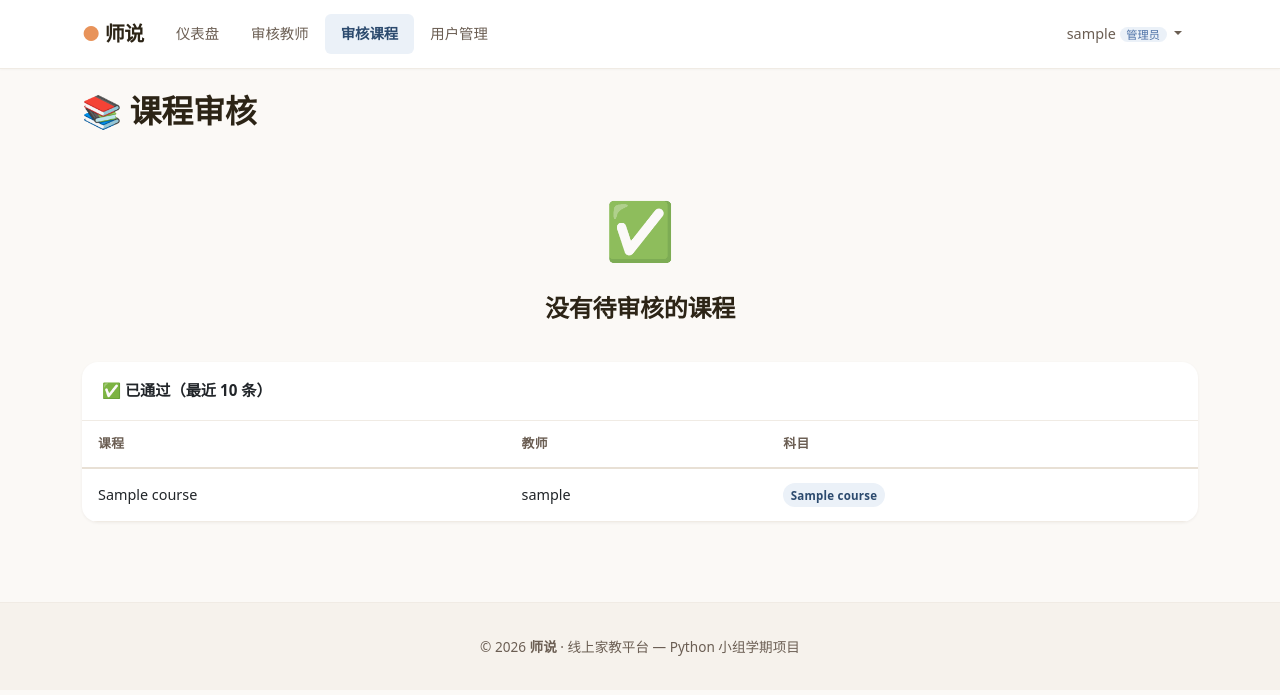
After one commit to Wall615/online-tutor, a Flask app: page /admin/approve-courses in a window 1280 px wide. The commit adds this page. Shown: the top 695 px of the page. Run offline with Flask 3, Linux system fonts and the light colour scheme; a user stored in the database is signed in; tables that the repository leaves empty hold one stand-in row (values such as "Sample post").

Commit message:
新功能：管理员删除用户 + 用户注销 + 课程审核机制

```diff
--- a/online_tutor/admin/routes.py
+++ b/online_tutor/admin/routes.py
@@ -1,4 +1,4 @@
-from flask import Blueprint, render_template, redirect, url_for, flash
+from flask import Blueprint, render_template, redirect, url_for, flash, current_app
 from flask_login import login_required, current_user
 from functools import wraps
 from datetime import datetime
@@ -99,3 +99,49 @@ def user_list():
     """List all users"""
     users = User.query.order_by(User.created_at.desc()).all()
     return render_template('user_list.html', users=users)
+
+
+@admin_bp.route('/delete-user/<int:user_id>')
+@admin_required
+def delete_user(user_id):
+    """Admin deletes a user"""
+    if user_id == current_user.id:
+        flash('不能删除自己的账号。', 'danger')
+        return redirect(url_for('admin.user_list'))
+
+    user = db.session.get(User, user_id)
+    if not user:
+        flash('用户不存在。', 'danger')
+        return redirect(url_for('admin.user_list'))
+
+    username = user.username
+    db.session.delete(user)
+    db.session.commit()
+    current_app.logger.info(f'Admin deleted user: {username} (id={user_id})')
+    flash(f'已删除用户 {username}。', 'success')
+    return redirect(url_for('admin.user_list'))
+
+
+@admin_bp.route('/approve-courses')
+@admin_required
+def approve_courses():
+    """List courses pending approval"""
+    pending = Course.query.filter_by(approved=False).order_by(Course.created_at.desc()).all()
+    approved = Course.query.filter_by(approved=True).order_by(Course.created_at.desc()).limit(10).all()
+    return render_template('approve_courses.html', pending=pending, approved=approved)
+
+
+@admin_bp.route('/approve-course/<int:course_id>')
+@admin_required
+def approve_course(course_id):
+    """Approve a course"""
+    course = db.session.get(Course, course_id)
+    if not course:
+        flash('课程不存在。', 'danger')
+        return redirect(url_for('admin.approve_courses'))
+
+    course.approved = True
+    db.session.commit()
+    current_app.logger.info(f'Admin approved course: {course.title} (id={course_id})')
+    flash(f'已通过课程《{course.title}》的审核。', 'success')
+    return redirect(url_for('admin.approve_courses'))
--- a/online_tutor/course/routes.py
+++ b/online_tutor/course/routes.py
@@ -32,7 +32,7 @@ def index():
     keyword = request.args.get('keyword', '').strip()
     sort = request.args.get('sort', 'newest')  # newest / price_low / price_high / rating
 
-    query = Course.query.filter_by(status='active')
+    query = Course.query.filter_by(status='active', approved=True)
 
     if subject:
         query = query.filter_by(subject=subject)
@@ -142,7 +142,7 @@ def create():
         )
         db.session.add(course)
         db.session.commit()
-        flash('课程发布成功！', 'success')
+        flash('课程已提交，等待管理员审核后公开展示。', 'success')
         return redirect(url_for('course.my_courses'))
 
     return render_template('create.html')
--- a/online_tutor/models.py
+++ b/online_tutor/models.py
@@ -85,6 +85,7 @@ class Course(db.Model):
     price = db.Column(db.Float, nullable=False, default=0.0)
     duration = db.Column(db.Integer, nullable=False, default=60)  # minutes
     status = db.Column(db.String(20), default='active')  # active / inactive
+    approved = db.Column(db.Boolean, default=False)  # admin approval required
     cover_image = db.Column(db.String(256), default='')
     created_at = db.Column(db.DateTime, default=cst_now)
 
--- /dev/null
+++ b/online_tutor/templates/admin/approve_courses.html
@@ -0,0 +1,69 @@
+{% extends "base.html" %}
+{% block title %}审核课程 — 师说{% endblock %}
+{% block content %}
+<h2 style="margin-bottom: 1.25rem;">📚 课程审核</h2>
+
+{% if pending %}
+<div class="card mb-4" style="border: none; box-shadow: var(--shadow-sm); border-radius: var(--radius-lg); overflow: hidden;">
+    <div class="card-header" style="background: var(--warning-soft); color: #7a5e20; font-weight: 700;">
+        ⏳ 待审核 ({{ pending|length }})
+    </div>
+    <div class="table-responsive">
+        <table class="table" style="margin: 0;">
+            <thead>
+                <tr>
+                    <th>课程</th>
+                    <th>教师</th>
+                    <th>科目</th>
+                    <th>价格</th>
+                    <th>发布时间</th>
+                    <th>操作</th>
+                </tr>
+            </thead>
+            <tbody>
+                {% for course in pending %}
+                <tr>
+                    <td><strong>{{ course.title }}</strong></td>
+                    <td>{{ course.teacher.username }}</td>
+                    <td><span class="subject-badge">{{ course.subject }}</span></td>
+                    <td>¥{{ "%.2f"|format(course.price) }}</td>
+                    <td style="font-size: 0.82rem; color: var(--ink-muted);">{{ course.created_at.strftime('%Y-%m-%d %H:%M') }}</td>
+                    <td>
+                        <a href="{{ url_for('admin.approve_course', course_id=course.id) }}" class="btn btn-success btn-sm">✓ 通过</a>
+                        <a href="{{ url_for('course.detail', course_id=course.id) }}" class="btn btn-outline-primary btn-sm">查看</a>
+                    </td>
+                </tr>
+                {% endfor %}
+            </tbody>
+        </table>
+    </div>
+</div>
+{% else %}
+<div class="empty-state" style="padding: 2rem;">
+    <span class="empty-icon">✅</span>
+    <h4>没有待审核的课程</h4>
+</div>
+{% endif %}
+
+{% if approved %}
+<div class="card" style="border: none; box-shadow: var(--shadow-sm); border-radius: var(--radius-lg); overflow: hidden;">
+    <div class="card-header">✅ 已通过（最近 10 条）</div>
+    <div class="table-responsive">
+        <table class="table" style="margin: 0;">
+            <thead>
+                <tr><th>课程</th><th>教师</th><th>科目</th></tr>
+            </thead>
+            <tbody>
+                {% for course in approved %}
+                <tr>
+                    <td>{{ course.title }}</td>
+                    <td>{{ course.teacher.username }}</td>
+                    <td><span class="subject-badge">{{ course.subject }}</span></td>
+                </tr>
+                {% endfor %}
+            </tbody>
+        </table>
+    </div>
+</div>
+{% endif %}
+{% endblock %}
--- a/online_tutor/templates/base.html
+++ b/online_tutor/templates/base.html
@@ -44,6 +44,7 @@
                         {% elif current_user.is_admin() %}
                             <li class="nav-item"><a class="nav-link {{ 'active' if ep == 'admin.dashboard' }}" href="{{ url_for('admin.dashboard') }}">仪表盘</a></li>
                             <li class="nav-item"><a class="nav-link {{ 'active' if ep.startswith('admin.verify') }}" href="{{ url_for('admin.verify_teachers') }}">审核教师</a></li>
+                            <li class="nav-item"><a class="nav-link {{ 'active' if ep == 'admin.approve_courses' }}" href="{{ url_for('admin.approve_courses') }}">审核课程</a></li>
                             <li class="nav-item"><a class="nav-link {{ 'active' if ep == 'admin.user_list' }}" href="{{ url_for('admin.user_list') }}">用户管理</a></li>
                         {% endif %}
                     {% endif %}
--- a/online_tutor/templates/course/my_courses.html
+++ b/online_tutor/templates/course/my_courses.html
@@ -20,6 +20,9 @@
                     <span class="badge {% if course.status == 'active' %}bg-success{% else %}bg-secondary{% endif %}" style="flex-shrink: 0; margin-left: 0.5rem;">
                         {{ '上架' if course.status == 'active' else '下架' }}
                     </span>
+                    {% if not course.approved %}
+                    <span class="badge bg-warning" style="flex-shrink: 0; margin-left: 4px;">⏳ 待审核</span>
+                    {% endif %}
                 </div>
                 <span class="subject-badge" style="margin-bottom: 0.5rem;">{{ course.subject }}</span>
                 <p style="font-size: 0.82rem; color: var(--ink-muted); line-height: 1.6; margin-bottom: 0.75rem;">
```
Also changed, not shown: online_tutor/auth/routes.py (+16 -0 lines), online_tutor/seed.py (+8 -4 lines), online_tutor/templates/admin/user_list.html (+7 -0 lines), online_tutor/templates/auth/profile.html (+8 -0 lines).
